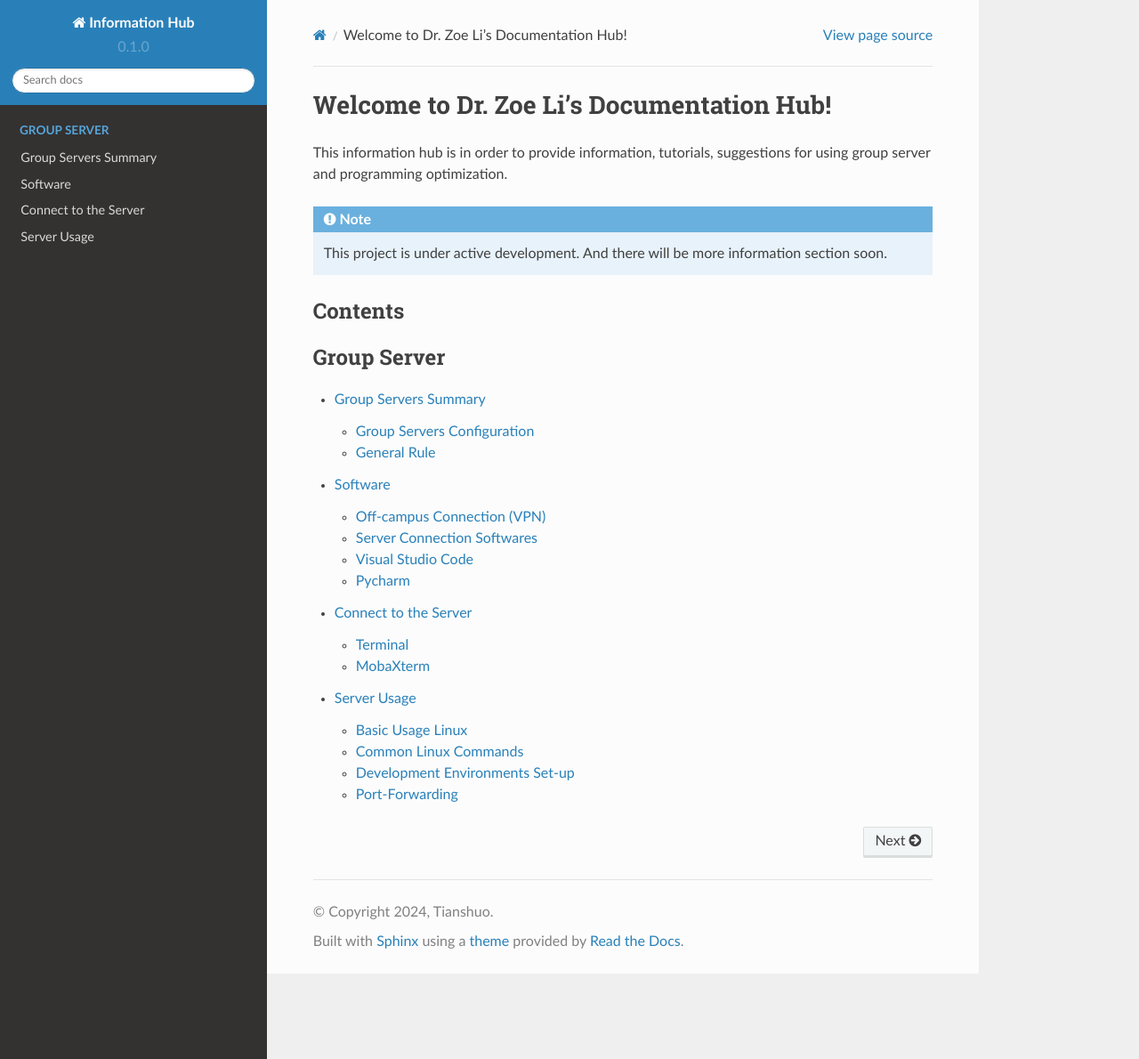
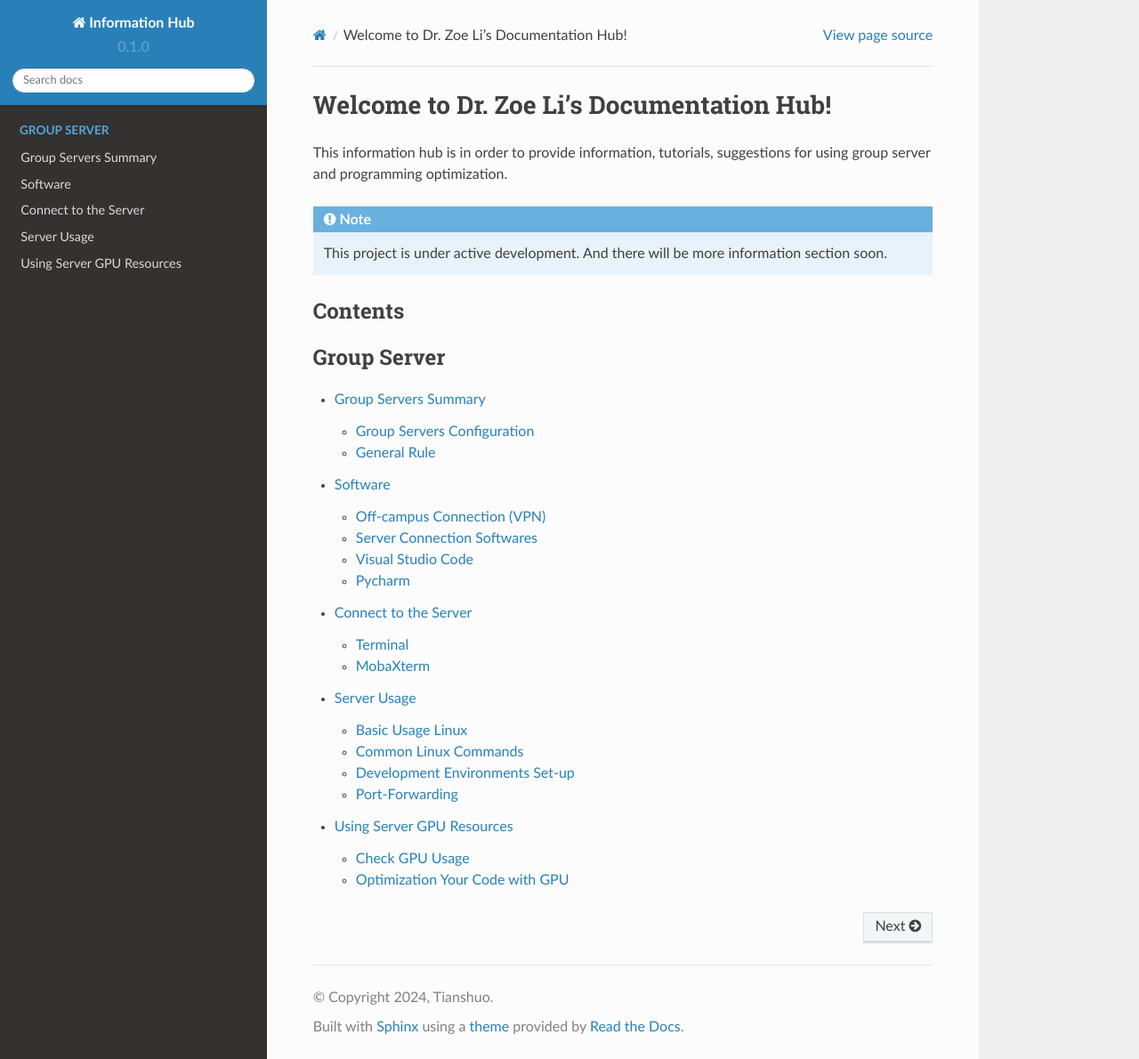
Before and after one commit to li-tianshuo/zoeli_server, a Sphinx documentation site: the page built from docs/source/index.rst, in a window 1280 px wide and 1190 px high. Shown: the whole window at 89% size. Built offline with Sphinx 7.4.7 and the Read the Docs theme 2.0.0, drawn with Linux system fonts in a browser that asks for light colours; some of the changed lines change nothing that is shown.

Commit message:
add code for gpu

```diff
--- a/docs/source/index.rst
+++ b/docs/source/index.rst
@@ -1,5 +1,6 @@
 Welcome to Dr. Zoe Li's Documentation Hub!
 ===================================
+
 
 This information hub is in order to provide information, tutorials, suggestions for using group server and programming optimization.
 
@@ -18,3 +19,4 @@
    software
    tutorials
    usage
+   optimize
--- /dev/null
+++ b/docs/source/optimize.rst
@@ -0,0 +1,47 @@
+Using Server GPU Resources
+==============================
+
+Check GPU Usage
+------------------------------------
+
+To check if there are other tasks or your tasks is executed by GPU. Please type following command in server terminal.
+
+.. code-block:: console
+
+    nvidia-smi
+
+Ongoing tasks will listed in compute processes section.
+
+
+Optimization Your Code with GPU
+------------------------------------
+
+General Python Code
+~~~~~~~~~~~~~~~~~~~~~~~~~~~~
+You can use CUDA JIT to boost your general python function. Here is a example:
+
+.. code-block:: python
+
+    from numba import jit
+
+    @jit
+    def f(x, y):
+        # A somewhat trivial example
+        return x + y
+
+The documentation of CUDA JIT can be found in `here <https://numba.readthedocs.io/en/stable/user/jit.html>`_.
+
+Segment Anything Model (SAM)
+~~~~~~~~~~~~~~~~~~~~~~~~~~~~
+Segment Anything Model is a powerful computer vision model for image Segmentation. However, the example code is not GPU in default, here is a example to let SAM model execute by GPU.
+
+.. code-block:: python
+
+    from segment_anything import SamPredictor, sam_model_registry
+    sam = sam_model_registry["vit_h"](checkpoint="sam_vit_h_4b8939.pth")
+    sam.to(device = "cuda")
+
+
+PYMC
+~~~~~~~~~~~~~~~~~~~~~~~~~~~~
+PYMC is a python package in statistical data science and it can used to construct Bayesian model. It took long time in sampling with default method, and this `blog post <https://www.pymc-labs.com/blog-posts/pymc-stan-benchmark/>`_ presented performance of other sampling method in PYMC with GPU.
```
